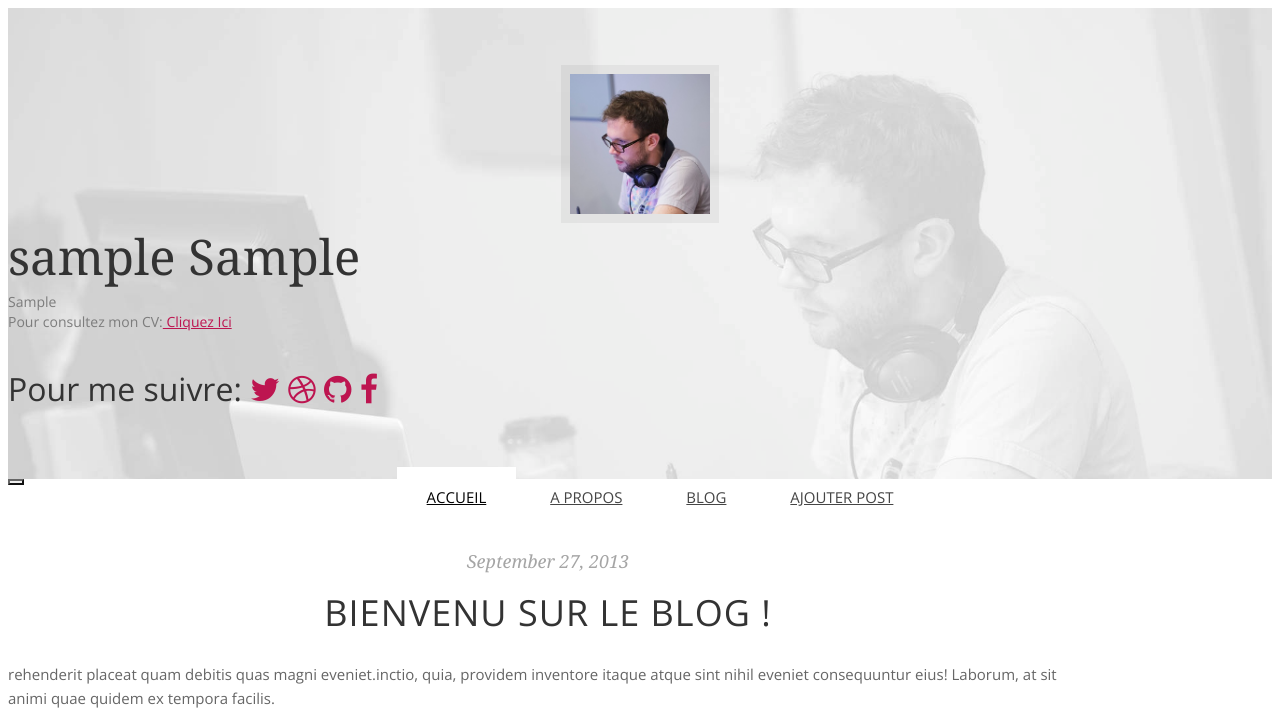
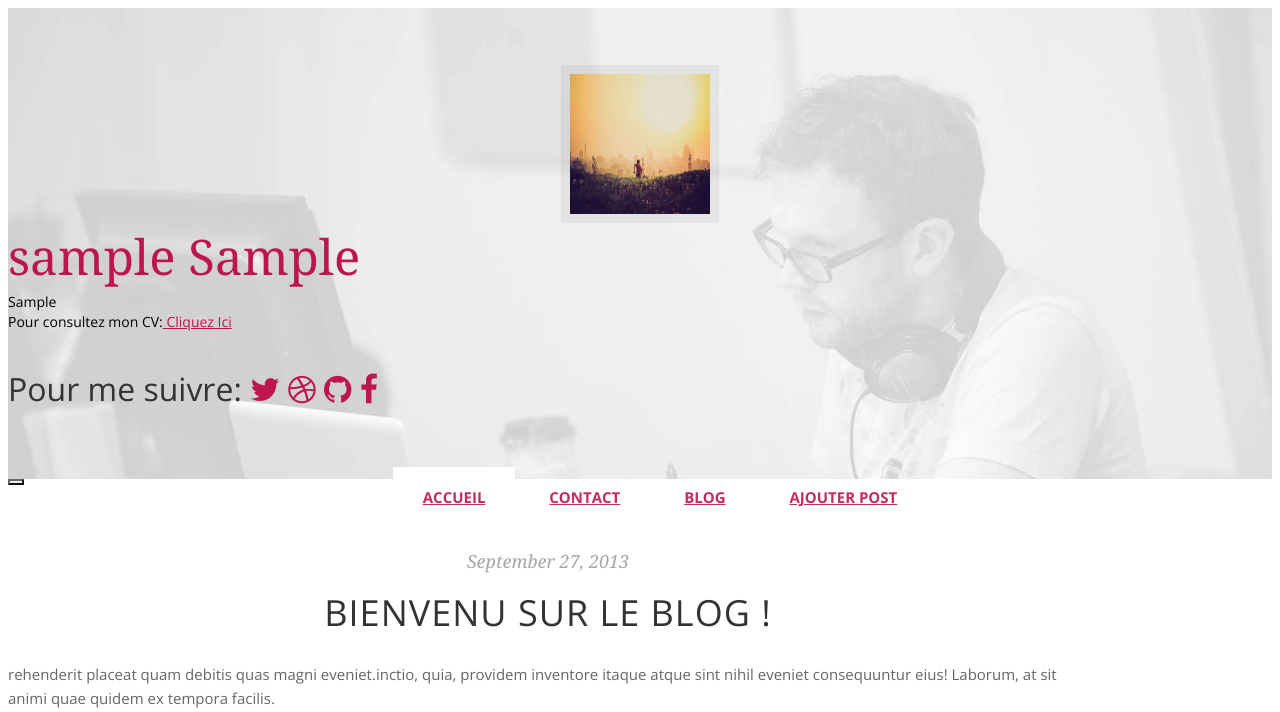
Before and after one commit to Simon-git26/MVC_PHP_BLOG_VFINAL, a PHP site: page /index.php?page=blog in a window 1280 px wide. Shown: the top 712 px of the page. Run offline with PHP 8.4, Linux system fonts and the light colour scheme; the visitor is signed in with stand-in values (Sample User, id 1); tables that the repository leaves empty or names only in its code hold one stand-in row (values such as "Sample post"); data that the repository does not hold is empty; some libraries are stand-ins or nearby versions; some web fonts are replaced.

Commit message:
Mise a jour du header

```diff
--- a/App/Views/header.php
+++ b/App/Views/header.php
@@ -6,10 +6,10 @@
 			<?php
 			if (!is_null($getUser) || isset($getUser)) {
 			?>
-				<img class="img-circle" src="App/public/assets/images/guy.jpg" alt="">
-				<span class="title"><?= $getUser['username'];?> <?= $getUser['firstname'];?></span>
+				<img class="img-circle" src="App/public/assets/images/s1.jpg" alt="">
+				<span class="title" style="color:#bd1550;"><?= $getUser['username'];?> <?= $getUser['firstname'];?></span>
 
-				<span class="tagline"><?= $getUser['slogan'];?></br>
+				<span class="tagline" style="color:black;"><?= $getUser['slogan'];?></br>
 					<p>Pour consultez mon CV:<a href="./App/public/doc/CV_SIMON_BALLEUX-PRUVOST-compressé.pdf" target="_blank" style="color:#bd1550;"> Cliquez Ici</a></p>
 				</span>
 				<p style="font-size: 2rem;">Pour me suivre:
@@ -34,11 +34,19 @@
 			<div class="navbar-collapse collapse">
 
 				<ul class="nav navbar-nav">
-					<li class="active"><a href="?page=home">Accueil</a></li>
-					<li><a href="?page=home">A Propos</a></li>
-					<li><a href="?page=blog">Blog</a></li>
-					<li><a href="?page=create">Ajouter Post</a></li>
+					<li class="active"><a href="?page=home" style="color:rgba(189, 21, 80, 0.9);font-weight:bold;">Accueil</a></li>
+					<li><a href="?page=contact" style="color:rgba(189, 21, 80, 0.9);font-weight:bold;">Contact</a></li>
+					<li><a href="?page=blog" style="color:rgba(189, 21, 80, 0.9);font-weight:bold;">Blog</a></li>
+					<li><a href="?page=create" style="color:rgba(189, 21, 80, 0.9);font-weight:bold;">Ajouter Post</a></li>
 
+					<!-- Si user est admin -->
+					<?php
+					if ($getUser['is_admin'] == 1) {
+					?>
+					<li><a href="?page=admin" style="color:rgba(189, 21, 80, 0.9);font-weight:bold;">Administration</a></li>
+					<?php
+					}
+					?>
 				</ul>
 
 			</div>
```
